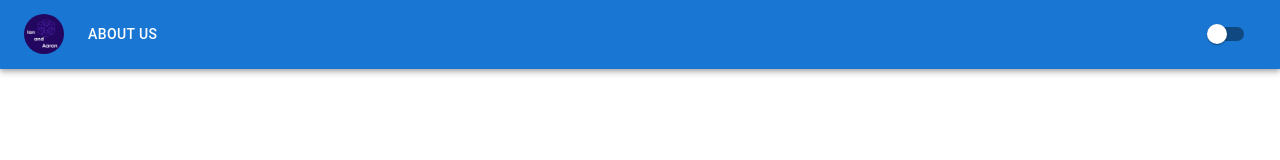
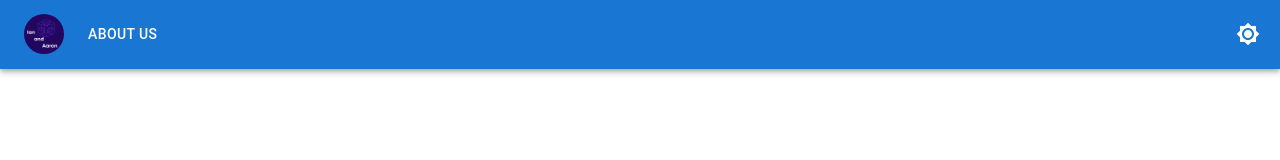
Before and after one commit to IanandAaron/buymealambo.xyz, a React (Create React App) app: page / in a window 1280 px wide. Shown: the top 160 px of the page. Built offline with nearby package versions, Linux system fonts and the light colour scheme.

Commit message:
[dark-mode-icon] - Use icons to toggle dark mode

```diff
--- a/src/App.js
+++ b/src/App.js
@@ -1,6 +1,8 @@
 import React from 'react';
 import {Container,Grid,TextField,createTheme,ThemeProvider,CssBaseline} from '@mui/material'
-import AccountBalanceWalletIcon from '@mui/icons-material/AccountBalanceWallet';
+import Brightness3Icon from '@mui/icons-material/Brightness3'
+import Brightness7Icon from '@mui/icons-material/Brightness7'
+import AccountBalanceWalletIcon from '@mui/icons-material/AccountBalanceWallet'
 import ResponsiveAppBar from './components/ResponsiveAppBar'
 import GenerateButton from './components/GenerateButton';
 import './App.css';
@@ -21,6 +23,7 @@ class App extends React.Component {
 
   render() {
     const palletType = this.state.darkState ? "dark" : "light";
+    const icon = this.state.darkState ? <Brightness3Icon /> : <Brightness7Icon />;
     const darkTheme = createTheme({
       palette: {
         mode: palletType,
@@ -30,7 +33,7 @@ class App extends React.Component {
       <ThemeProvider theme={darkTheme}>
         <CssBaseline />
         <div className="App">
-          <ResponsiveAppBar darkChecked={this.state.darkState} handler={this.handleThemeChange}/>
+          <ResponsiveAppBar darkChecked={this.state.darkState} icon={icon} handler={this.handleThemeChange}/>
           <div className="CreateButton" ref={el => (this.div = el)}>
             <Container maxWidth="sm">
               <Grid container spacing={0} alignItems="center" style={{ minHeight: '100vh' }}>
--- a/src/components/ResponsiveAppBar.js
+++ b/src/components/ResponsiveAppBar.js
@@ -10,7 +10,6 @@ import Container from '@mui/material/Container';
 import Button from '@mui/material/Button';
 import MenuItem from '@mui/material/MenuItem';
 import Avatar from '@mui/material/Avatar';
-import Switch from '@mui/material/Switch'
 import logo from '../static/images/avatar/logo.jpg'
 
 const pages = ['About Us'];
@@ -99,7 +98,14 @@ class ResponsiveAppBar extends React.Component {
                 </Box>
 
                 <Box sx={{ flexGrow: 0 }}>
-                    <Switch checked={this.props.darkChecked} onChange={this.props.handler} />
+                    <IconButton
+                        edge="end"
+                        color="inherit"
+                        aria-label="mode"
+                        onClick={this.props.handler}
+                    >
+                        {this.props.icon}
+                    </IconButton>
                 </Box>
                 </Toolbar>
             </Container>
```
